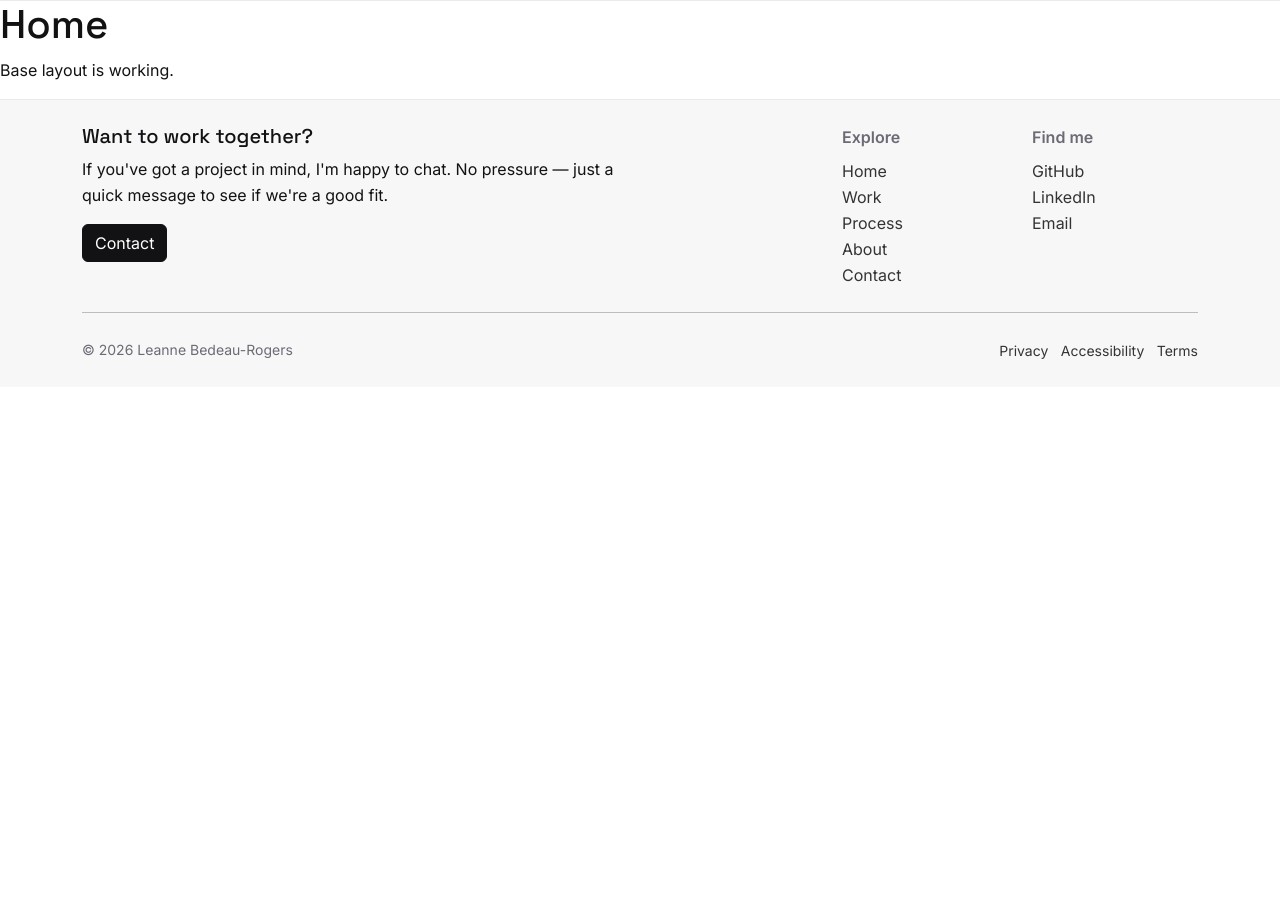
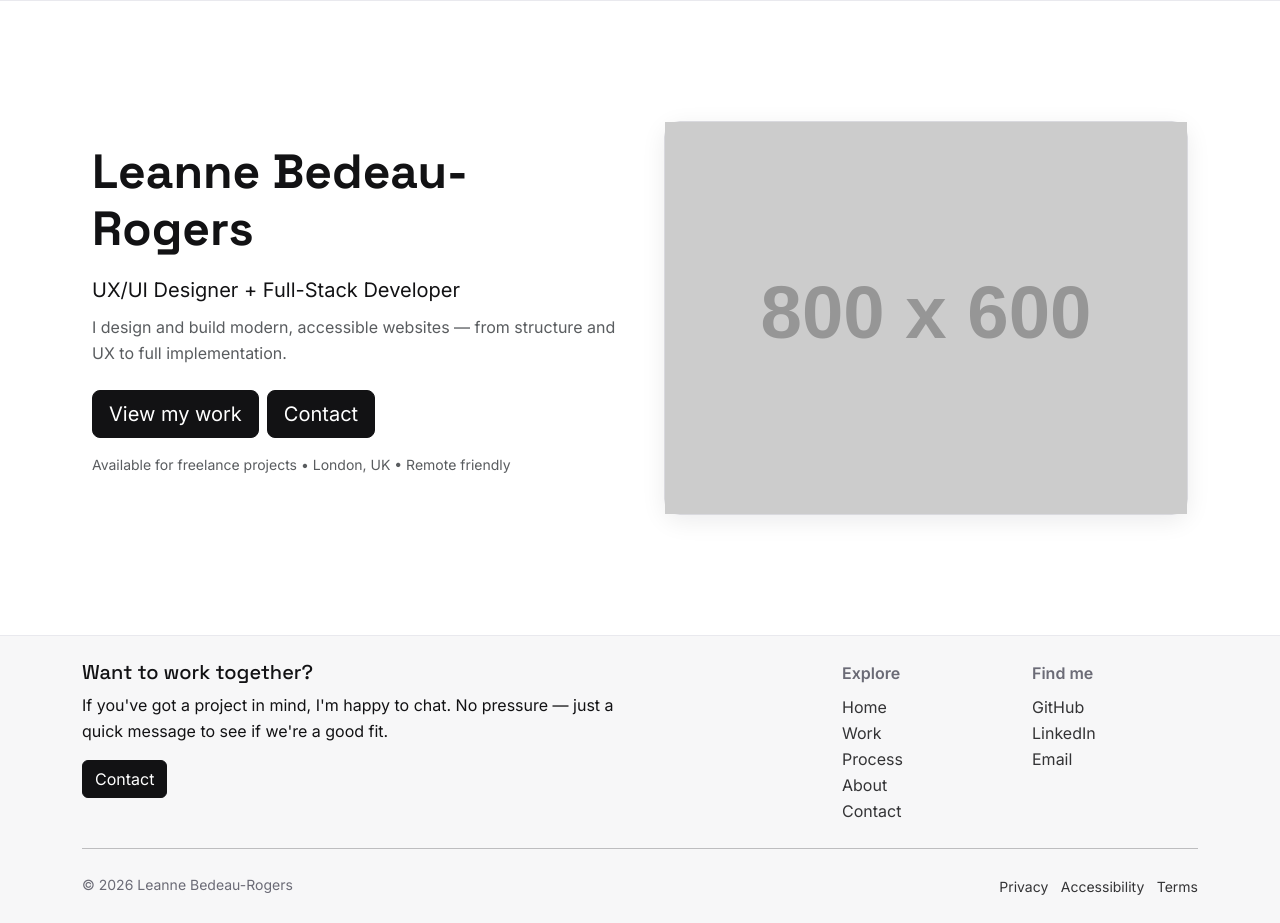
Before and after one commit to creatvie-introvert/portfolio-2026, a Django app: page / in a window 1280 px wide. Shown: the part 71-994 px from the top of the page. Before the commit the page ends 430 px from the top, so only its background shows below. Run offline with Django 5.2, Linux system fonts and the light colour scheme; grey boxes labelled with a size stand in for pictures from a placeholder-image service; some libraries are stand-ins or nearby versions.

Commit message:
feat(home): add hero section markup

```diff
--- a/core/static/core/css/style.css
+++ b/core/static/core/css/style.css
@@ -51,7 +51,7 @@
         --bg-card: #1b1b1f;
 
         --text-primary: #f5f5f7;
-        --text-secondary: #8A8A96;
+        --text-secondary: ##CFCFD6;
         --text-muted: #8a8a96;
 
         --border-default: #d9d9de;
--- a/core/templates/core/home.html
+++ b/core/templates/core/home.html
@@ -3,6 +3,49 @@
 {% block title %}Home{% endblock %}
 
 {% block content %}
-    <h1>Home</h1>
-    <p>Base layout is working.</p>
+<section class="section section-hero">
+    <div class="container">
+        <div class="row align-items-center g-5">
+
+            <!-- Text column -->
+            <div class="col-12 col-lg-6">
+                <div class="prose">
+
+                    <h1 class="display-5 fw-bold mb-3">
+                        Leanne Bedeau-Rogers
+                    </h1>
+
+                    <p class="lead mb-2">
+                        UX/UI Designer + Full-Stack Developer
+                    </p>
+
+                    <p class="mb-4 text-muted">
+                        I design and build modern, accessible websites — from structure and UX to full implementation.
+                    </p>
+
+                    <div class="d-grid gap-2 d-sm-flex">
+                        <a href="#" class="btn btn-dark btn-lg">
+                            View my work
+                        </a>
+
+                        <a href="#" class="btn btn-dark btn-lg">
+                            Contact
+                        </a>
+                    </div>
+
+                    <p class="mt-3 small text-muted">
+                        Available for freelance projects • London, UK • Remote friendly
+                    </p>
+                </div>
+            </div>
+
+            <!-- Image column -->
+            <div class="col-12 col-lg-6">
+                <div class="hero-image u-surface">
+                    <img src="https://placehold.co/800x600" alt="">
+                </div>
+            </div>
+        </div>
+    </div>
+</section>
 {% endblock %}
```
